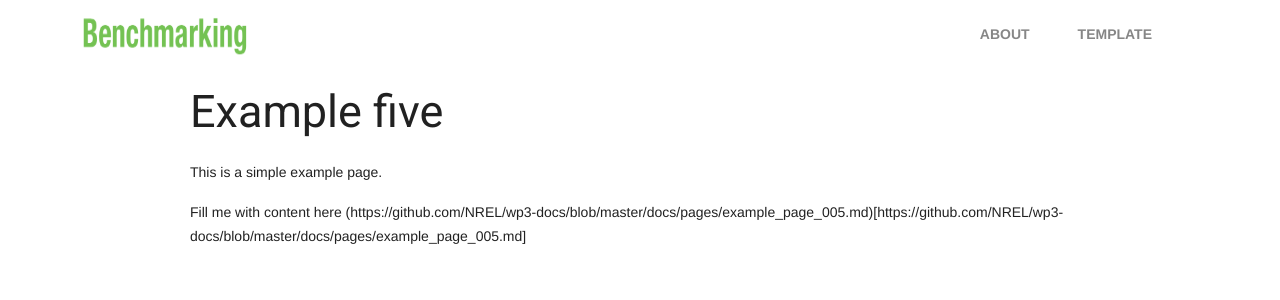
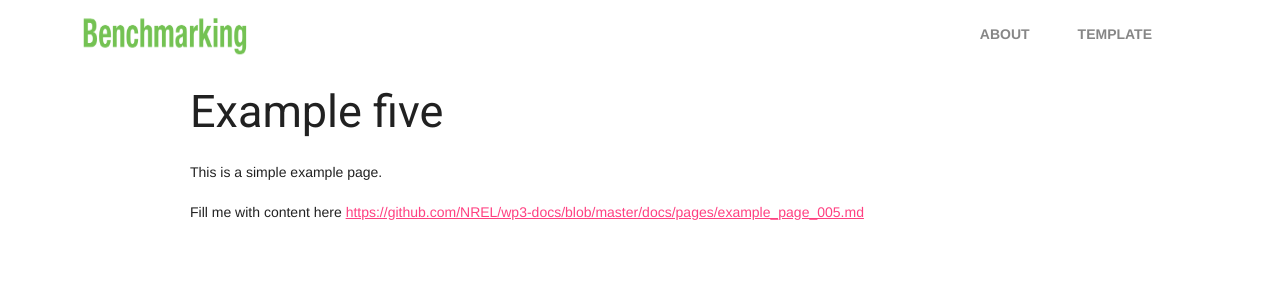
Before and after one commit to NREL/wp3-docs, a Jekyll site: the page built from docs/pages/example_page_005.md, in a window 1280 px wide. Shown: the top 300 px of the page. Built offline with Jekyll 4.4.1, drawn with Linux system fonts in a browser that asks for light colours.

Commit message:
Update example_page_005.md

```diff
--- a/docs/pages/example_page_005.md
+++ b/docs/pages/example_page_005.md
@@ -7,4 +7,4 @@ group: pages
 
 This is a simple example page.
 
-Fill me with content here (https://github.com/NREL/wp3-docs/blob/master/docs/pages/example_page_005.md)[https://github.com/NREL/wp3-docs/blob/master/docs/pages/example_page_005.md]
+Fill me with content here [https://github.com/NREL/wp3-docs/blob/master/docs/pages/example_page_005.md](https://github.com/NREL/wp3-docs/blob/master/docs/pages/example_page_005.md)
```
